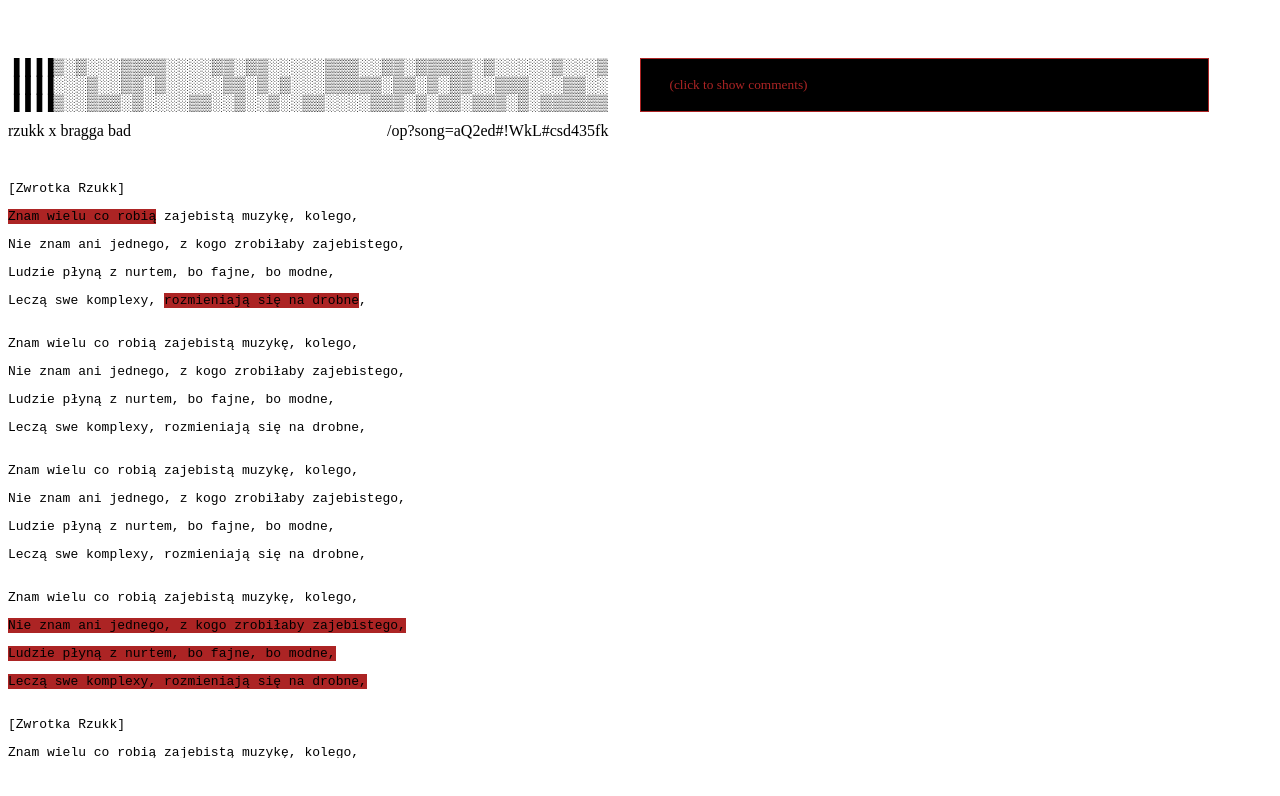
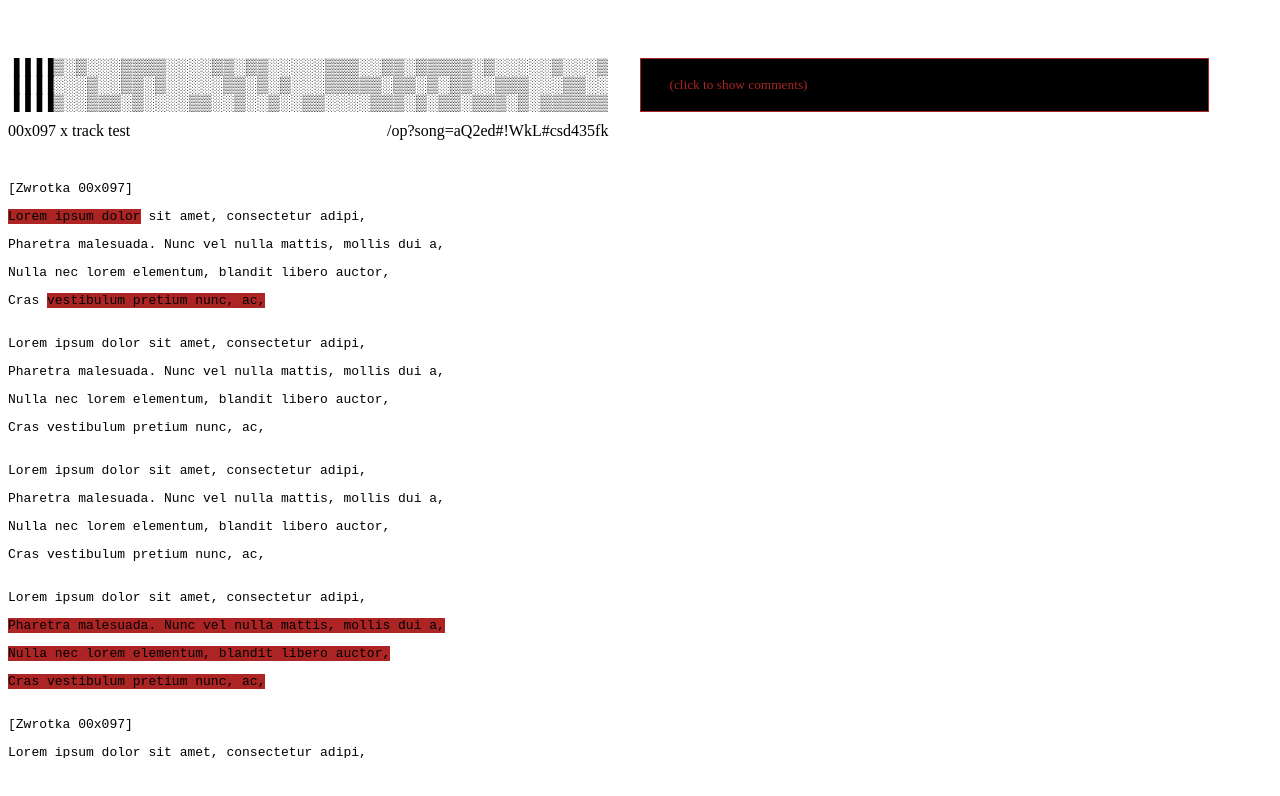
Before and after one commit to TBS093A/music-service-frontend, a Gatsby site: page /index/indexPanel/panels/songPanel in a window 1280 px wide. Built offline with nearby package versions, Linux system fonts and the light colour scheme; Gatsby itself is replaced by a stand-in of ours.

Commit message:
reset default values

```diff
--- a/src/pages/index/indexPanel/panels/songPanel.js
+++ b/src/pages/index/indexPanel/panels/songPanel.js
@@ -12,7 +12,7 @@ const SongPanel = () => {
 
     // ANSI: ▀▁▂▃▄▅▆▇█▉▊▋▌▍▎▏░▒▓▐▔▕▖▗▘▙▚▛▜▝▞▟
 
-    let title = 'rzukk x bragga bad'
+    let title = '00x097 x track test'
     let address = '/op?song=aQ2ed#!WkL#csd435fk'
     let code = ''
 
@@ -58,62 +58,62 @@ const SongPanel = () => {
     }
 
     let exampleText = [
-        '[Zwrotka Rzukk]\n',
-        'Znam wielu co robią zajebistą muzykę, kolego,\n',
-        'Nie znam ani jednego, z kogo zrobiłaby zajebistego,\n',
-        'Ludzie płyną z nurtem, bo fajne, bo modne,\n',
-        'Leczą swe komplexy, rozmieniają się na drobne,\n',
+        '[Zwrotka 00x097]\n',
+        'Lorem ipsum dolor sit amet, consectetur adipi,\n',
+        'Pharetra malesuada. Nunc vel nulla mattis, mollis dui a,\n',
+        'Nulla nec lorem elementum, blandit libero auctor,\n',
+        'Cras vestibulum pretium nunc, ac,\n',
 
-        '\nZnam wielu co robią zajebistą muzykę, kolego,\n',
-        'Nie znam ani jednego, z kogo zrobiłaby zajebistego,\n',
-        'Ludzie płyną z nurtem, bo fajne, bo modne,\n',
-        'Leczą swe komplexy, rozmieniają się na drobne,\n',
+        '\nLorem ipsum dolor sit amet, consectetur adipi,\n',
+        'Pharetra malesuada. Nunc vel nulla mattis, mollis dui a,\n',
+        'Nulla nec lorem elementum, blandit libero auctor,\n',
+        'Cras vestibulum pretium nunc, ac,\n',
 
-        '\nZnam wielu co robią zajebistą muzykę, kolego,\n',
-        'Nie znam ani jednego, z kogo zrobiłaby zajebistego,\n',
-        'Ludzie płyną z nurtem, bo fajne, bo modne,\n',
-        'Leczą swe komplexy, rozmieniają się na drobne,\n',
+        '\nLorem ipsum dolor sit amet, consectetur adipi,\n',
+        'Pharetra malesuada. Nunc vel nulla mattis, mollis dui a,\n',
+        'Nulla nec lorem elementum, blandit libero auctor,\n',
+        'Cras vestibulum pretium nunc, ac,\n',
 
-        '\nZnam wielu co robią zajebistą muzykę, kolego,\n',
-        'Nie znam ani jednego, z kogo zrobiłaby zajebistego,\n',
-        'Ludzie płyną z nurtem, bo fajne, bo modne,\n',
-        'Leczą swe komplexy, rozmieniają się na drobne,\n',
+        '\nLorem ipsum dolor sit amet, consectetur adipi,\n',
+        'Pharetra malesuada. Nunc vel nulla mattis, mollis dui a,\n',
+        'Nulla nec lorem elementum, blandit libero auctor,\n',
+        'Cras vestibulum pretium nunc, ac,\n',
 
-        '\n[Zwrotka Rzukk]\n',
-        'Znam wielu co robią zajebistą muzykę, kolego,\n',
-        'Nie znam ani jednego, z kogo zrobiłaby zajebistego,\n',
-        'Ludzie płyną z nurtem, bo fajne, bo modne,\n',
-        'Leczą swe komplexy, rozmieniają się na drobne,\n',
+        '\n[Zwrotka 00x097]\n',
+        'Lorem ipsum dolor sit amet, consectetur adipi,\n',
+        'Pharetra malesuada. Nunc vel nulla mattis, mollis dui a,\n',
+        'Nulla nec lorem elementum, blandit libero auctor,\n',
+        'Cras vestibulum pretium nunc, ac,\n',
 
-        '\nZnam wielu co robią zajebistą muzykę, kolego,\n',
-        'Nie znam ani jednego, z kogo zrobiłaby zajebistego,\n',
-        'Ludzie płyną z nurtem, bo fajne, bo modne,\n',
-        'Leczą swe komplexy, rozmieniają się na drobne,\n',
+        '\nLorem ipsum dolor sit amet, consectetur adipi,\n',
+        'Pharetra malesuada. Nunc vel nulla mattis, mollis dui a,\n',
+        'Nulla nec lorem elementum, blandit libero auctor,\n',
+        'Cras vestibulum pretium nunc, ac,\n',
 
-        '\nZnam wielu co robią zajebistą muzykę, kolego,\n',
-        'Nie znam ani jednego, z kogo zrobiłaby zajebistego,\n',
-        'Ludzie płyną z nurtem, bo fajne, bo modne,\n',
-        'Leczą swe komplexy, rozmieniają się na drobne,\n',
+        '\nLorem ipsum dolor sit amet, consectetur adipi,\n',
+        'Pharetra malesuada. Nunc vel nulla mattis, mollis dui a,\n',
+        'Nulla nec lorem elementum, blandit libero auctor,\n',
+        'Cras vestibulum pretium nunc, ac,\n',
 
-        '\nZnam wielu co robią zajebistą muzykę, kolego,\n',
-        'Nie znam ani jednego, z kogo zrobiłaby zajebistego,\n',
-        'Ludzie płyną z nurtem, bo fajne, bo modne,\n',
-        'Leczą swe komplexy, rozmieniają się na drobne,\n'
+        '\nLorem ipsum dolor sit amet, consectetur adipi,\n',
+        'Pharetra malesuada. Nunc vel nulla mattis, mollis dui a,\n',
+        'Nulla nec lorem elementum, blandit libero auctor,\n',
+        'Cras vestibulum pretium nunc, ac,\n',
     ]
 
     let exampleRowDetails = {
         1: {
             group: false,
             leader: true,
-            text: 'Znam wielu co robią',
-            description: 'chodzi o to, że ktoś coś robi, itpchodzi o to, że ktoś coś robi, itpchodzi o to, że ktoś coś robi, itp',
+            text: 'Lorem ipsum dolor',
+            description: 'row description test / row description test / row description test',
             image: ''
         },
         4: {
             group: false,
             leader: true,
-            text: 'rozmieniają się na drobne',
-            description: 'leczą no wszystko jasne leczą no wszystko jasne leczą no wszystko jasne leczą no wszystko jasne leczą no wszystko jasne',
+            text: 'vestibulum pretium nunc, ac,',
+            description: 'row description test / row description test / row description test',
             image: ''
         },
         14: {
@@ -141,47 +141,47 @@ const SongPanel = () => {
         {
             ip: '192.168.0.1',
             city: 'Rzeszów',
-            text: 'Ciekawe'
+            text: 'test comment'
         },
         {
             ip: '192.168.1.10',
             city: 'Arłamów',
-            text: 'ELO lorem ipsum ELO lorem ipsum ELO lorem ipsum ELO lorem ipsum ELO lorem ipsum ELO lorem ipsum'
+            text: 'test comment'
         },
         {
             ip: '192.168.2.20',
             city: 'Kraków',
-            text: 'TAKIE życie!!!!'
+            text: 'test comment'
         },
         {
             ip: '192.168.2.20',
             city: 'Kraków',
-            text: 'TAKIE życie!!!!'
+            text: 'test comment'
         },
         {
             ip: '192.168.2.20',
             city: 'Kraków',
-            text: 'TAKIE życie!!!!'
+            text: 'test comment'
         },
         {
             ip: '192.168.2.20',
             city: 'Kraków',
-            text: 'TAKIE życie!!!!'
+            text: 'test comment'
         },
         {
             ip: '192.168.2.20',
             city: 'Kraków',
-            text: 'TAKIE życie!!!!'
+            text: 'test comment'
         },
         {
             ip: '192.168.2.20',
             city: 'Kraków',
-            text: 'TAKIE życie!!!!'
+            text: 'test comment'
         },
         {
             ip: '192.168.2.20',
             city: 'Kraków',
-            text: 'TAKIE życie!!!!'
+            text: 'test comment'
         },
     ]
 
--- a/src/pages/index/playerInterface/audioPlayer.js
+++ b/src/pages/index/playerInterface/audioPlayer.js
@@ -190,7 +190,7 @@ const AudioPlayer = () => {
     }
 
     const viewTitleAudio = async() => {
-        let title = 'rzukk #hot16chellenge2'
+        let title = '00x097 x test track'
         title = title.toUpperCase()
         let titleASCII = [];
         let i
```
Also changed, not shown: 1 other file.
